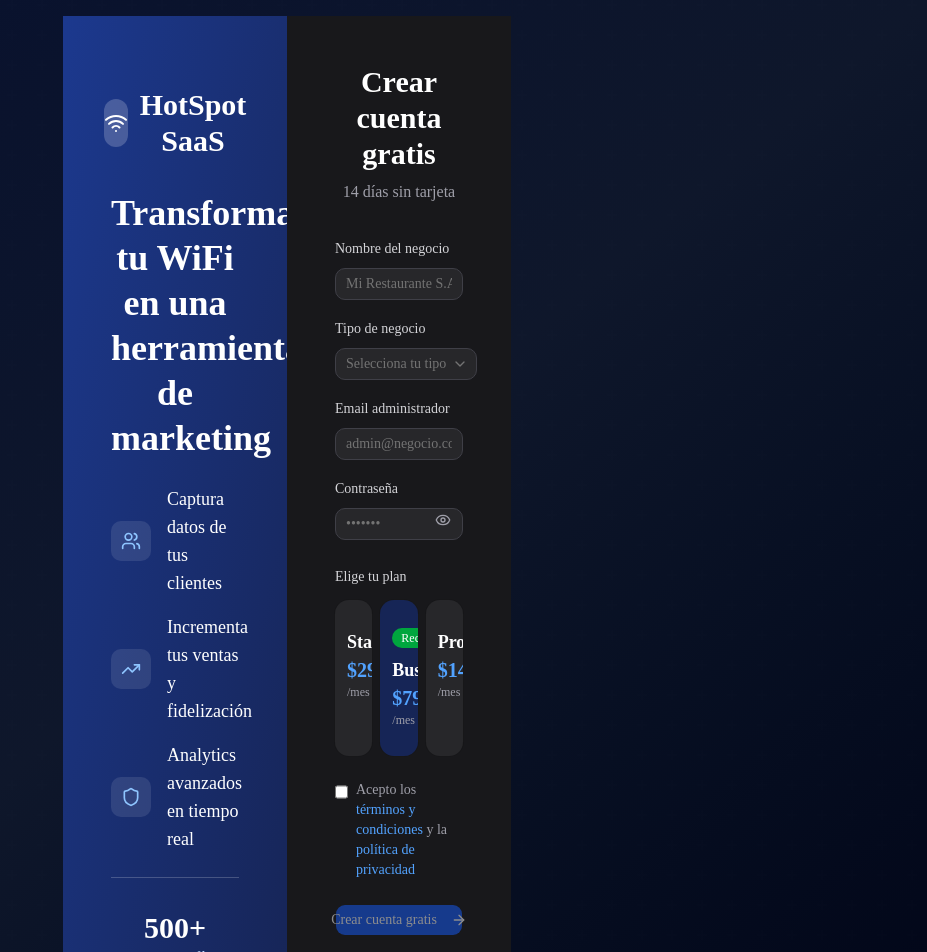
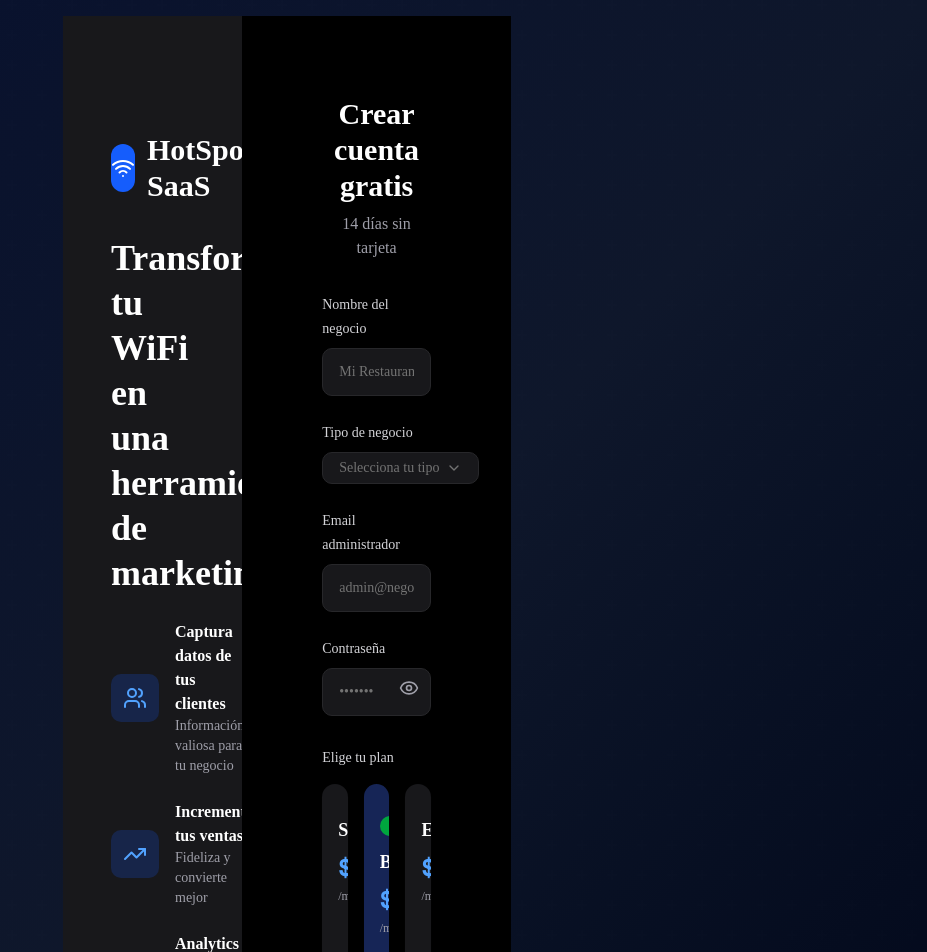
Before and after one commit to misterfluxec/hotspot-saas, a Next.js app in the folder apps/dashboard/: page /register in a window 1280 px wide. Shown: the top 952 px of the page, without its empty margins (353-1280 px from the left). Built offline with nearby package versions, Linux system fonts and the light colour scheme.

Commit message:
fix: structural layout overhaul and plan selection logic

```diff
--- a/apps/dashboard/src/app/(auth)/register/page.tsx
+++ b/apps/dashboard/src/app/(auth)/register/page.tsx
@@ -45,8 +45,8 @@ const plans: Plan[] = [
   },
   {
     id: 'enterprise',
-    name: 'Pro',
-    price: 149,
+    name: 'Enterprise',
+    price: 199,
     features: [
       'Usuarios ilimitados',
       'Sucursales ilimitadas',
@@ -103,7 +103,7 @@ export default function RegisterPage() {
           businessType: formData.businessType,
           email: formData.email,
           password: formData.password,
-          planId: selectedPlan
+          planId: selectedPlan.toLowerCase() // Normalizar a minúsculas
         }),
       });
 
@@ -121,74 +121,86 @@ export default function RegisterPage() {
   };
 
   return (
-    <div className="min-h-screen bg-zinc-950">
-      <div className="grid grid-cols-1 lg:grid-cols-2 min-h-screen">
+    <div className="min-h-screen w-full flex flex-col lg:flex-row overflow-x-hidden bg-black">
 
-        {/* Left Column - Hero Section */}
-        <div className="hidden lg:flex bg-gradient-to-br from-blue-900 to-blue-950 items-center justify-center p-12">
-          <div className="max-w-lg w-full text-center space-y-8">
+      {/* Panel Izquierdo - Visual (40%) */}
+      <div className="hidden lg:flex lg:w-[40%] bg-zinc-900 p-12 flex-col justify-between">
+        <div className="flex-1 flex items-center justify-center">
+          <div className="max-w-md w-full space-y-8">
             {/* Logo */}
-            <div className="flex items-center justify-center space-x-3">
-              <div className="w-12 h-12 bg-white/20 rounded-xl flex items-center justify-center">
+            <div className="flex items-center space-x-3">
+              <div className="w-12 h-12 bg-blue-600 rounded-xl flex items-center justify-center">
                 <Wifi className="w-6 h-6 text-white" />
               </div>
-              <span className="text-3xl font-bold text-white">HotSpot SaaS</span>
+              <span className="text-3xl font-bold text-white" style={{ fontFamily: 'Geist Sans' }}>HotSpot SaaS</span>
             </div>
 
-            {/* Hero Text */}
-            <div className="space-y-6">
-              <h1 className="text-4xl font-bold text-white leading-tight">
+            {/* Hero Content */}
+            <div className="space-y-8">
+              <div>
+                <h1 className="text-4xl font-bold text-white leading-tight mb-6" style={{ fontFamily: 'Geist Sans' }}>
                   Transforma tu WiFi en una herramienta de marketing
                 </h1>
 
                 {/* Benefits */}
-              <div className="space-y-4 text-left">
+                <div className="space-y-6">
                   <div className="flex items-center space-x-4">
-                  <div className="w-10 h-10 bg-white/10 rounded-lg flex items-center justify-center flex-shrink-0">
-                    <Users className="w-5 h-5 text-blue-300" />
+                    <div className="w-12 h-12 bg-blue-600/20 rounded-lg flex items-center justify-center flex-shrink-0">
+                      <Users className="w-6 h-6 text-blue-400" />
                     </div>
-                  <span className="text-white text-lg">Captura datos de tus clientes</span>
+                    <div>
+                      <div className="text-white font-semibold" style={{ fontFamily: 'Geist Sans' }}>Captura datos de tus clientes</div>
+                      <div className="text-zinc-400 text-sm">Información valiosa para tu negocio</div>
+                    </div>
                   </div>
 
                   <div className="flex items-center space-x-4">
-                  <div className="w-10 h-10 bg-white/10 rounded-lg flex items-center justify-center flex-shrink-0">
-                    <TrendingUp className="w-5 h-5 text-blue-300" />
+                    <div className="w-12 h-12 bg-blue-600/20 rounded-lg flex items-center justify-center flex-shrink-0">
+                      <TrendingUp className="w-6 h-6 text-blue-400" />
                     </div>
-                  <span className="text-white text-lg">Incrementa tus ventas y fidelización</span>
+                    <div>
+                      <div className="text-white font-semibold" style={{ fontFamily: 'Geist Sans' }}>Incrementa tus ventas</div>
+                      <div className="text-zinc-400 text-sm">Fideliza y convierte mejor</div>
+                    </div>
                   </div>
 
                   <div className="flex items-center space-x-4">
-                  <div className="w-10 h-10 bg-white/10 rounded-lg flex items-center justify-center flex-shrink-0">
-                    <Shield className="w-5 h-5 text-blue-300" />
+                    <div className="w-12 h-12 bg-blue-600/20 rounded-lg flex items-center justify-center flex-shrink-0">
+                      <Shield className="w-6 h-6 text-blue-400" />
                     </div>
-                  <span className="text-white text-lg">Analytics avanzados en tiempo real</span>
-                </div>
-              </div>
-
-              {/* Stat */}
-              <div className="pt-8 border-t border-white/20">
-                <div className="text-3xl font-bold text-white">500+</div>
-                <div className="text-blue-200">negocios confían en nosotros</div>
+                    <div>
+                      <div className="text-white font-semibold" style={{ fontFamily: 'Geist Sans' }}>Analytics en tiempo real</div>
+                      <div className="text-zinc-400 text-sm">Toma decisiones informadas</div>
                     </div>
                   </div>
                 </div>
               </div>
 
-        {/* Right Column - Form Section */}
-        <div className="bg-zinc-900 flex items-center justify-center p-6 lg:p-12">
-          <div className="w-full max-w-md space-y-8">
+              {/* Stat */}
+              <div className="pt-8 border-t border-zinc-800">
+                <div className="text-3xl font-bold text-white" style={{ fontFamily: 'Geist Mono' }}>500+</div>
+                <div className="text-blue-400" style={{ fontFamily: 'Geist Sans' }}>negocios confían en nosotros</div>
+              </div>
+            </div>
+          </div>
+        </div>
+      </div>
+
+      {/* Panel Derecho - Formulario (60%) */}
+      <div className="w-full lg:w-[60%] h-full overflow-y-auto bg-black p-6 lg:p-20">
+        <div className="max-w-xl mx-auto w-full space-y-8">
 
           {/* Header */}
           <div className="text-center space-y-2">
-              <h2 className="text-3xl font-bold text-white">Crear cuenta gratis</h2>
-              <p className="text-zinc-400">14 días sin tarjeta</p>
+            <h2 className="text-3xl font-bold text-white" style={{ fontFamily: 'Geist Sans' }}>Crear cuenta gratis</h2>
+            <p className="text-zinc-400" style={{ fontFamily: 'Geist Sans' }}>14 días sin tarjeta</p>
           </div>
 
           {/* Registration Form */}
-            <form onSubmit={handleSubmit} className="space-y-6">
-              <div className="space-y-4">
+          <form onSubmit={handleSubmit} className="space-y-8">
+            <div className="space-y-6">
               <div>
-                  <Label htmlFor="businessName" className="text-zinc-300 text-sm font-medium">
+                <Label htmlFor="businessName" className="text-zinc-300 text-sm font-medium" style={{ fontFamily: 'Geist Sans' }}>
                   Nombre del negocio
                 </Label>
                 <Input
@@ -196,23 +208,24 @@ export default function RegisterPage() {
                   type="text"
                   value={formData.businessName}
                   onChange={(e) => setFormData(prev => ({ ...prev, businessName: e.target.value }))}
-                    className="mt-2 bg-zinc-800 border-zinc-700 text-white focus:border-blue-500"
+                  className="mt-2 h-12 bg-zinc-900 border-zinc-800 text-white focus:border-blue-500 px-4"
                   placeholder="Mi Restaurante S.A."
+                  style={{ fontFamily: 'Geist Sans' }}
                   required
                 />
               </div>
 
               <div>
-                  <Label htmlFor="businessType" className="text-zinc-300 text-sm font-medium">
+                <Label htmlFor="businessType" className="text-zinc-300 text-sm font-medium" style={{ fontFamily: 'Geist Sans' }}>
                   Tipo de negocio
                 </Label>
                 <Select value={formData.businessType} onValueChange={(value) => setFormData(prev => ({ ...prev, businessType: value }))}>
-                    <SelectTrigger className="mt-2 bg-zinc-800 border-zinc-700 text-white focus:border-blue-500">
+                  <SelectTrigger className="mt-2 h-12 bg-zinc-900 border-zinc-800 text-white focus:border-blue-500 px-4" style={{ fontFamily: 'Geist Sans' }}>
                     <SelectValue placeholder="Selecciona tu tipo" />
                   </SelectTrigger>
-                    <SelectContent className="bg-zinc-800 border-zinc-700">
+                  <SelectContent className="bg-zinc-900 border-zinc-800">
                     {businessTypes.map((type) => (
-                        <SelectItem key={type} value={type} className="text-white hover:bg-zinc-700">
+                      <SelectItem key={type} value={type} className="text-white hover:bg-zinc-800" style={{ fontFamily: 'Geist Sans' }}>
                         {type}
                       </SelectItem>
                     ))}
@@ -221,7 +234,7 @@ export default function RegisterPage() {
               </div>
 
               <div>
-                  <Label htmlFor="email" className="text-zinc-300 text-sm font-medium">
+                <Label htmlFor="email" className="text-zinc-300 text-sm font-medium" style={{ fontFamily: 'Geist Sans' }}>
                   Email administrador
                 </Label>
                 <Input
@@ -229,14 +242,15 @@ export default function RegisterPage() {
                   type="email"
                   value={formData.email}
                   onChange={(e) => setFormData(prev => ({ ...prev, email: e.target.value }))}
-                    className="mt-2 bg-zinc-800 border-zinc-700 text-white focus:border-blue-500"
+                  className="mt-2 h-12 bg-zinc-900 border-zinc-800 text-white focus:border-blue-500 px-4"
                   placeholder="admin@negocio.com"
+                  style={{ fontFamily: 'Geist Sans' }}
                   required
                 />
               </div>
 
               <div>
-                  <Label htmlFor="password" className="text-zinc-300 text-sm font-medium">
+                <Label htmlFor="password" className="text-zinc-300 text-sm font-medium" style={{ fontFamily: 'Geist Sans' }}>
                   Contraseña
                 </Label>
                 <div className="relative">
@@ -245,8 +259,9 @@ export default function RegisterPage() {
                     type={showPassword ? "text" : "password"}
                     value={formData.password}
                     onChange={(e) => setFormData(prev => ({ ...prev, password: e.target.value }))}
-                      className="mt-2 bg-zinc-800 border-zinc-700 text-white focus:border-blue-500 pr-10"
+                    className="mt-2 h-12 bg-zinc-900 border-zinc-800 text-white focus:border-blue-500 px-4 pr-12"
                     placeholder="•••••••"
+                    style={{ fontFamily: 'Geist Sans' }}
                     required
                   />
                   <button
@@ -254,16 +269,18 @@ export default function RegisterPage() {
                     onClick={() => setShowPassword(!showPassword)}
                     className="absolute right-3 top-1/2 transform -translate-y-1/2 text-zinc-400 hover:text-white"
                   >
-                      {showPassword ? <EyeOff className="w-4 h-4" /> : <Eye className="w-4 h-4" />}
+                    {showPassword ? <EyeOff className="w-5 h-5" /> : <Eye className="w-5 h-5" />}
                   </button>
                 </div>
               </div>
             </div>
 
-              {/* Plans Selection */}
+            {/* Plans Selection - Grid Inteligente */}
             <div>
-                <Label className="text-zinc-300 text-sm font-medium">Elige tu plan</Label>
-                <div className="mt-3 grid grid-cols-3 gap-2">
+              <Label className="text-zinc-300 text-sm font-medium mb-4 block" style={{ fontFamily: 'Geist Sans' }}>
+                Elige tu plan
+              </Label>
+              <div className="grid grid-cols-1 md:grid-cols-3 gap-4 mb-8">
                 {plans.map((plan) => (
                   <Card
                     key={plan.id}
@@ -271,20 +288,26 @@ export default function RegisterPage() {
                     className={`cursor-pointer transition-all duration-200 ${
                       selectedPlan === plan.id
                         ? 'border-blue-500 bg-blue-950'
-                          : 'border-zinc-700 bg-zinc-800 hover:border-zinc-600'
+                        : 'border-zinc-800 bg-zinc-900 hover:border-zinc-700'
                     }`}
                   >
-                      <CardContent className="p-3 text-center">
+                    <CardContent className="p-4 text-center">
                       {plan.recommended && (
-                          <div className="mb-2">
-                            <Badge className="bg-green-600 text-white text-xs">
+                        <div className="mb-3">
+                          <Badge className="bg-green-600 text-white text-xs" style={{ fontFamily: 'Geist Sans' }}>
                             Recomendado
                           </Badge>
                         </div>
                       )}
-                        <div className="text-lg font-bold text-white">{plan.name}</div>
-                        <div className="text-xl font-bold text-blue-400">${plan.price}</div>
-                        <div className="text-xs text-zinc-400">/mes</div>
+                      <div className="text-lg font-bold text-white mb-2" style={{ fontFamily: 'Geist Sans' }}>
+                        {plan.name}
+                      </div>
+                      <div className="text-2xl font-bold text-blue-400 mb-1" style={{ fontFamily: 'Geist Mono' }}>
+                        ${plan.price}
+                      </div>
+                      <div className="text-xs text-zinc-400" style={{ fontFamily: 'Geist Sans' }}>
+                        /mes
+                      </div>
                     </CardContent>
                   </Card>
                 ))}
@@ -292,16 +315,16 @@ export default function RegisterPage() {
             </div>
 
             {/* Terms Checkbox */}
-              <div className="flex items-start space-x-2">
+            <div className="flex items-start space-x-3">
               <input
                 type="checkbox"
                 id="terms"
                 checked={formData.acceptTerms}
                 onChange={(e) => setFormData(prev => ({ ...prev, acceptTerms: e.target.checked }))}
-                  className="mt-1 w-4 h-4 text-blue-600 bg-zinc-800 border-zinc-600 rounded focus:ring-blue-500"
+                className="mt-1 w-4 h-4 text-blue-600 bg-zinc-900 border-zinc-700 rounded focus:ring-blue-500"
                 required
               />
-                <Label htmlFor="terms" className="text-sm text-zinc-400">
+              <Label htmlFor="terms" className="text-sm text-zinc-400 leading-relaxed" style={{ fontFamily: 'Geist Sans' }}>
                 Acepto los <a href="#" className="text-blue-400 hover:text-blue-300">términos y condiciones</a> y la <a href="#" className="text-blue-400 hover:text-blue-300">política de privacidad</a>
               </Label>
             </div>
@@ -310,7 +333,8 @@ export default function RegisterPage() {
             <Button
               type="submit"
               disabled={isLoading || !formData.businessName || !formData.businessType || !formData.email || !formData.acceptTerms}
-                className="w-full bg-blue-600 hover:bg-blue-500 text-white font-medium py-3 transition-colors duration-200 flex items-center justify-center space-x-2"
+              className="w-full h-12 bg-gradient-to-r from-blue-600 to-blue-500 hover:from-blue-700 hover:to-blue-600 text-white font-medium transition-all duration-200 flex items-center justify-center space-x-2"
+              style={{ fontFamily: 'Geist Sans' }}
             >
               {isLoading ? (
                 <>
@@ -328,7 +352,7 @@ export default function RegisterPage() {
 
           {/* Login Link */}
           <div className="text-center">
-              <p className="text-zinc-400">
+            <p className="text-zinc-400" style={{ fontFamily: 'Geist Sans' }}>
               ¿Ya tienes cuenta?{' '}
               <a href="/login" className="text-blue-400 hover:text-blue-300 transition-colors font-medium">
                 Iniciar sesión
@@ -338,6 +362,5 @@ export default function RegisterPage() {
         </div>
       </div>
     </div>
-    </div>
   );
 }
--- a/apps/dashboard/src/app/api/auth/register/route.ts
+++ b/apps/dashboard/src/app/api/auth/register/route.ts
@@ -232,6 +232,9 @@ export async function POST(request: NextRequest) {
       );
     }
 
+    // Normalizar planId a minúsculas
+    const normalizedPlanId = planId.toLowerCase().trim();
+
     // Verificar si el email ya existe
     const existingUser = await prisma.user.findFirst({
       where: {
@@ -251,12 +254,12 @@ export async function POST(request: NextRequest) {
 
     // Obtener el plan seleccionado
     const plan = await prisma.plan.findUnique({
-      where: { id: planId }
+      where: { id: normalizedPlanId }
     });
 
     if (!plan) {
       return NextResponse.json(
-        { message: 'Plan no encontrado' },
+        { message: `Plan no encontrado: ${normalizedPlanId}` },
         { status: 400 }
       );
     }
```
Lines whose indentation alone changed are shown as unchanged.
